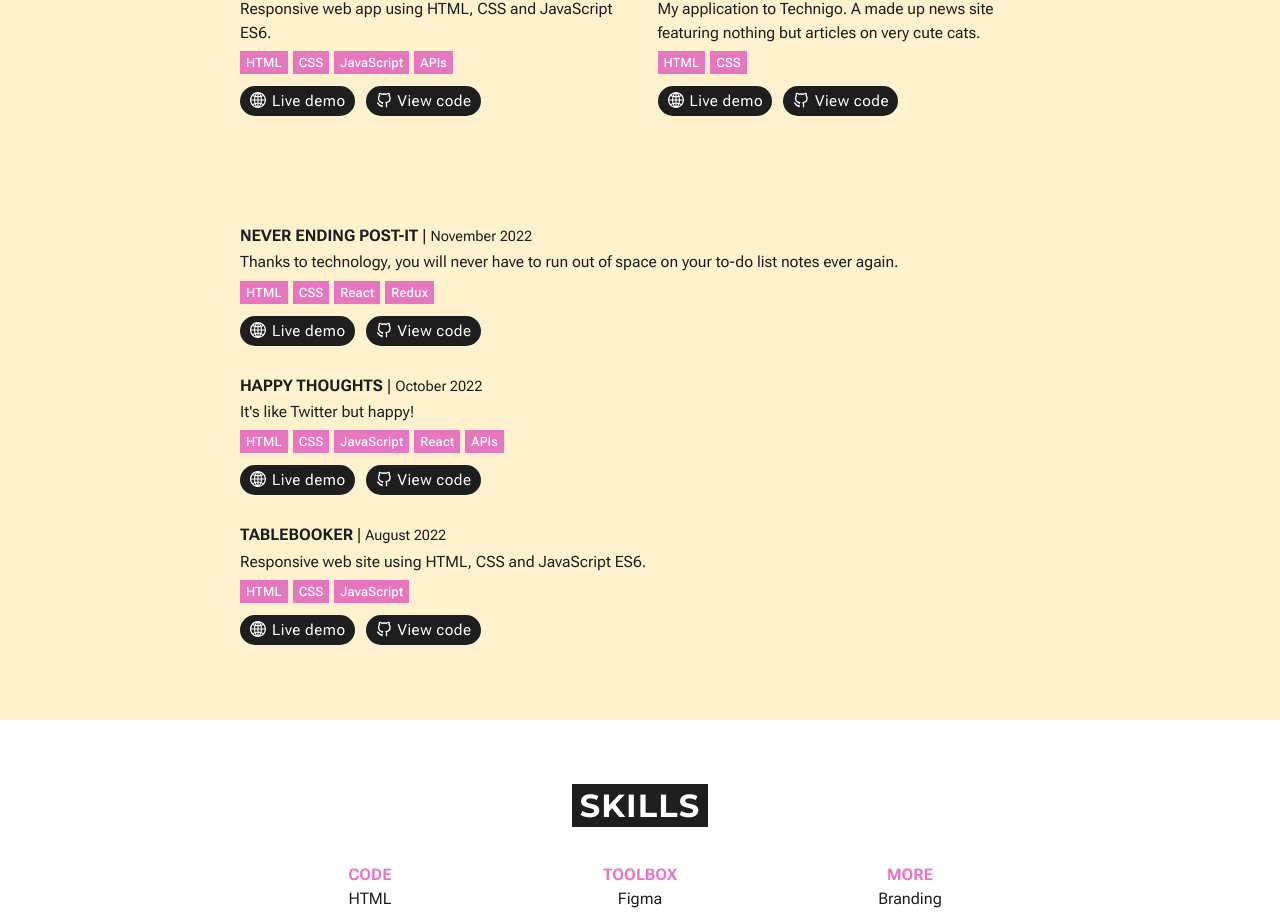
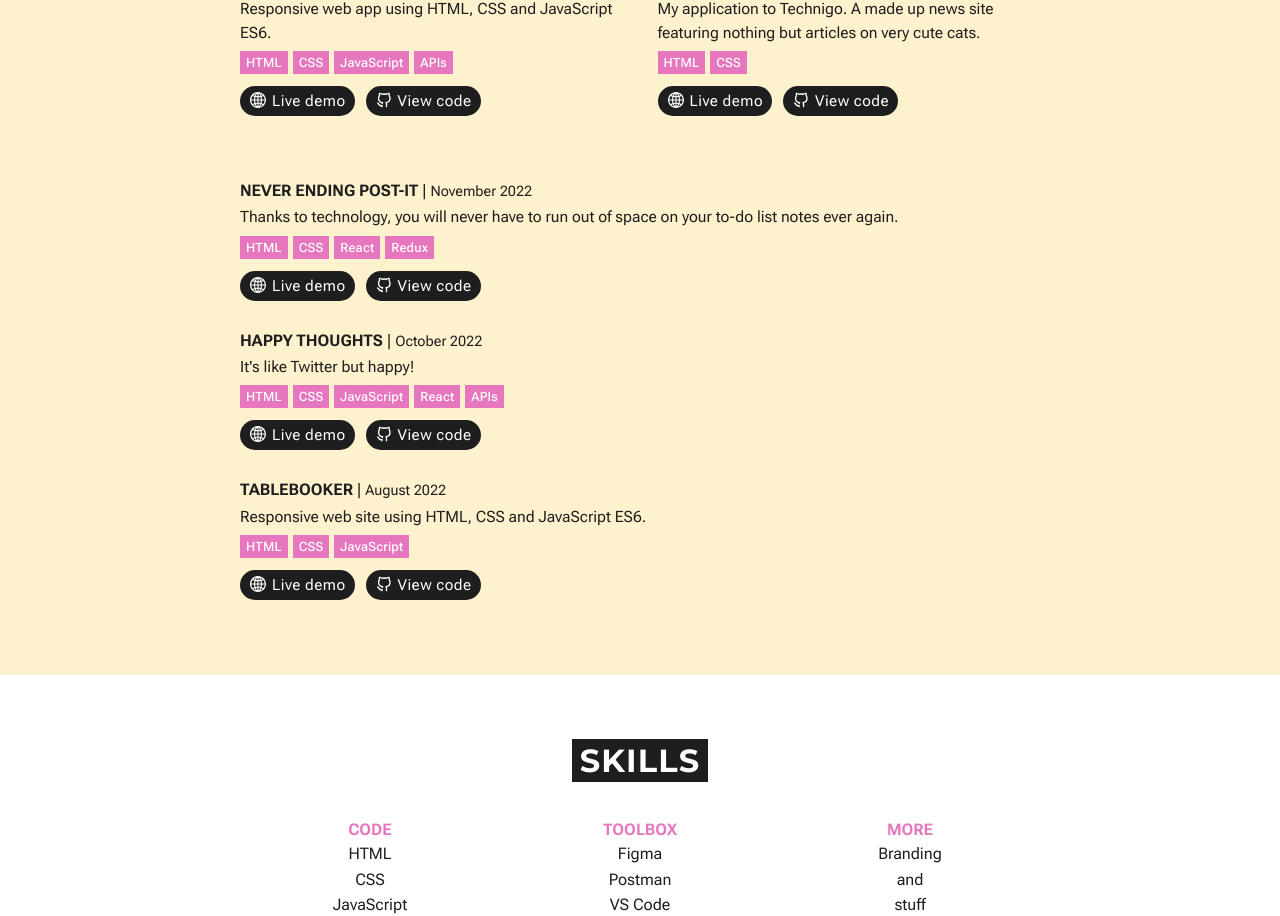
Before and after one commit to Technigo/project-react-portfolio, a React (Create React App) app: page / in a window 1280 px wide. Shown: the part 1678-2594 px from the top of the page. Built offline with nearby package versions, Linux system fonts and the light colour scheme.

Commit message:
Add Space

```diff
--- a/src/components/ComponentLibrary.js
+++ b/src/components/ComponentLibrary.js
@@ -112,3 +112,7 @@ export const ContactCard = () => (
     </p>
   </>
 )
+
+export const Space = () => (
+  <div style={{ height: '35px' }} />
+)
--- a/src/components/Projects.js
+++ b/src/components/Projects.js
@@ -1,6 +1,6 @@
 import React from 'react'
 import styled from 'styled-components'
-import { Heading, Subheading, Wrapper } from './ComponentLibrary'
+import { Heading, Space, Wrapper } from './ComponentLibrary'
 import PageSection from './PageSection'
 import Project from './Project'
 import projectData from '../projects.json'
@@ -35,8 +35,7 @@ const Projects = () => {
               featured />
           ))}
         </FeaturedProjectContainer>
-
-        <Subheading> </Subheading>
+        <Space />
         {projectData.filter((project) => !project.featured).map((project) => (
           <Project
             key={project.name}
```
